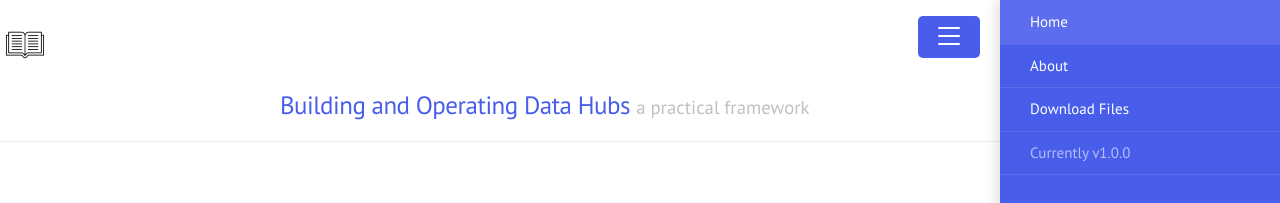
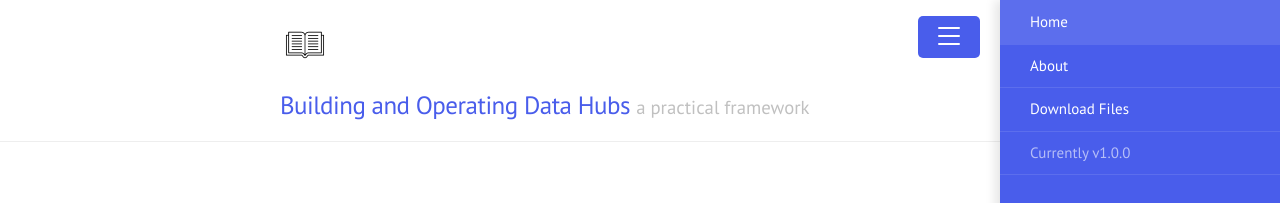
Before and after one commit to ggraner/DataHubs, a Jekyll site: the page built from index.html, in a window 1280 px wide. Shown: the top 203 px of the page. Built offline with Jekyll 4.4.1, drawn with Linux system fonts in a browser that asks for light colours; the list of posts is cut into pages by our own code; grey boxes are pictures that could not be loaded.

Commit message:
Update default.html

```diff
--- a/_layouts/default.html
+++ b/_layouts/default.html
@@ -11,11 +11,10 @@
          content to avoid any CSS collisions with our real content. -->
     <div class="wrap">
       <div class="masthead">
-        <img alt="Building and Operating Data Hubs" src="bookopenread.jpg" width="50" height="50">
         <div class="container">
+          <img alt="Building and Operating Data Hubs" src="bookopenread.jpg" width="50" height="50">
           <h3 class="masthead-title">
             <!-- <a href="{{ site.baseurl }}/" title="Home">{{ site.title }}</a> -->
-
             <a href="https://leanpub.com/buildingandoperatingdatahubs" title="Home">{{ site.title }}</a>
             <small>{{ site.tagline }}</small>
           </h3>
```
